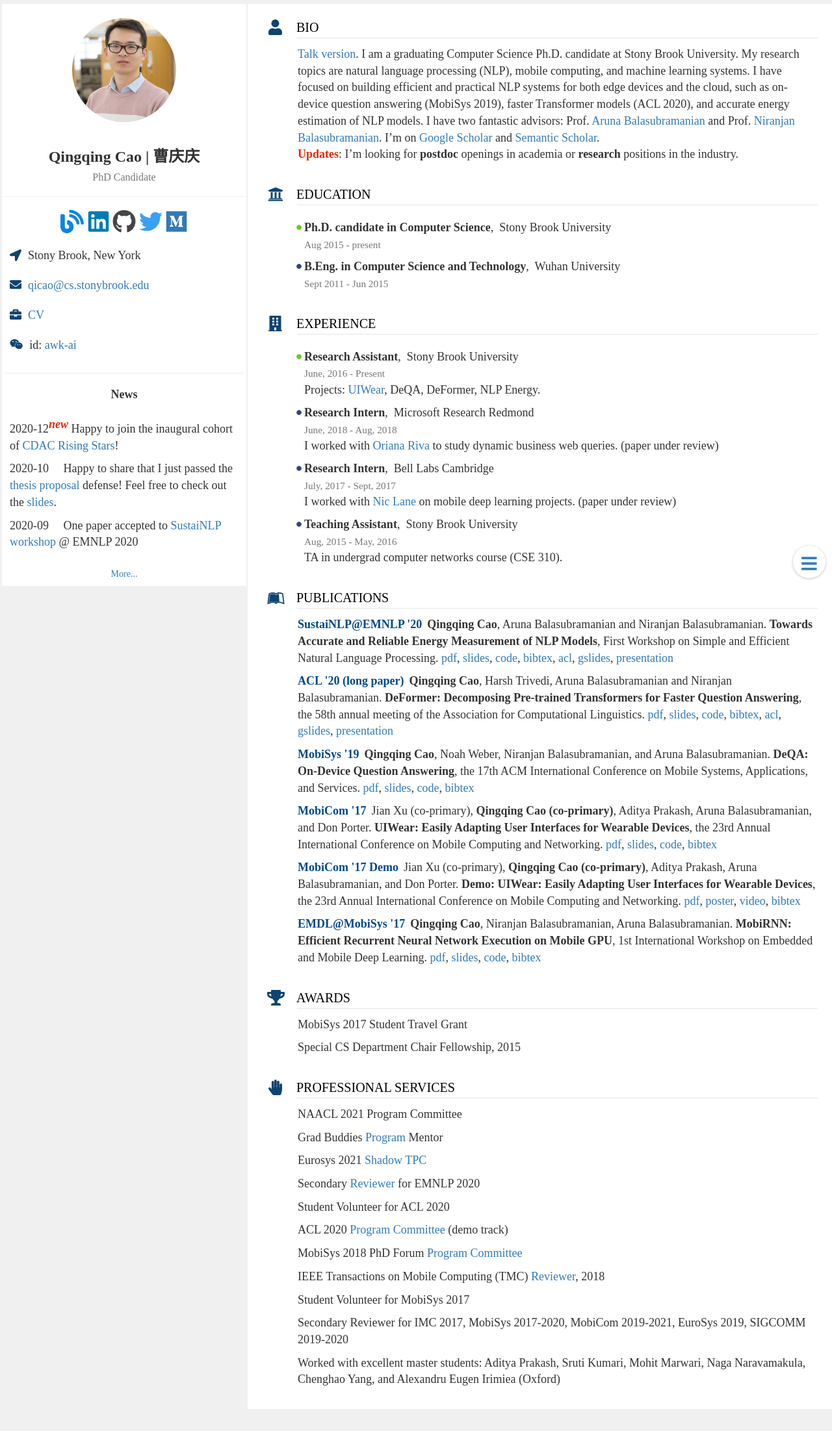
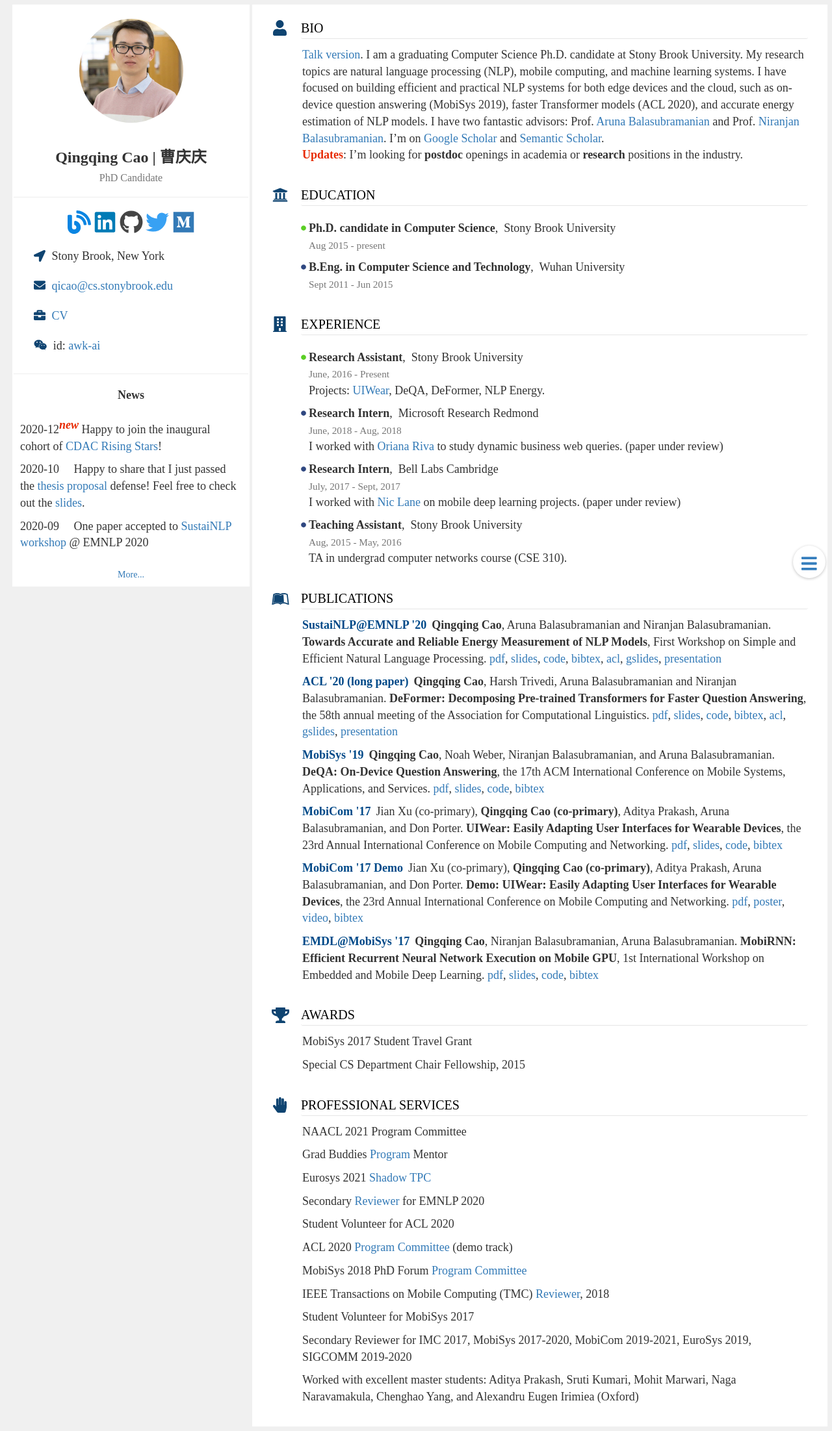
Before and after one commit to csarron/csarron.github.io, a Jekyll site: the page built from index.md, in a window 1280 px wide. Shown: the whole page at 65% size. Built offline with Jekyll 4.4.1, drawn with Linux system fonts in a browser that asks for light colours; before the commit the page ends 2175 px from its top, so only the background shows below that.

Commit message:
up layout

```diff
--- a/_includes/about.html
+++ b/_includes/about.html
@@ -52,12 +52,14 @@
             <div class="social-links text-center">{% for item in page.social %}
                 <a href="{{ item.link }}" target="_blank"><i class="{{ item.style }}"></i></a>{% endfor %}
             </div>
+            <div class="contact-mod">
             <div class="contact-details clearfix">
                 {% for item in page.contact %}
                 <div class="detail">
                     <span class="icon"><i class="fas fa fa-{{ item.style }}"></i></span>
                     <span class="info">{{ item.info | markdownify  | remove: '<p>' | remove: '</p>' }}</span>
                 </div>{% endfor %}
+            </div>
             </div>
             <hr>
             <div class="contact-details clearfix">
--- a/_scss/about.scss
+++ b/_scss/about.scss
@@ -238,8 +238,27 @@ ul {
 }
 
 .row {
-    margin-right: -15px;
-    margin-left: -15px;
+    margin: auto;
+}
+
+@media (min-width: 992px) {
+    .row {
+        margin: auto;
+    }
+    .card-wrapper {
+        padding: 3px;
+    }
+}
+
+@media (min-width: 1536px) {
+    .row {
+        width: 80%;
+        margin: auto;
+    }
+    .card-wrapper {
+        // padding: 1px;
+        padding: 8px;
+    }
 }
 
 .col-md-3,
@@ -540,7 +559,8 @@ body {
 }
 
 .card-wrapper {
-    padding: 1px;
+    // padding: 1px;
+    padding: 2px;
 }
 
 @media (max-width: 992px) {
@@ -788,6 +808,12 @@ body {
     }
 }
 
+.contact-mod {
+    margin: auto;
+    text-align: center;
+    width: 320px;
+}
+
 .contact-details .detail {
     display: table;
     padding: 10px 0;
```
